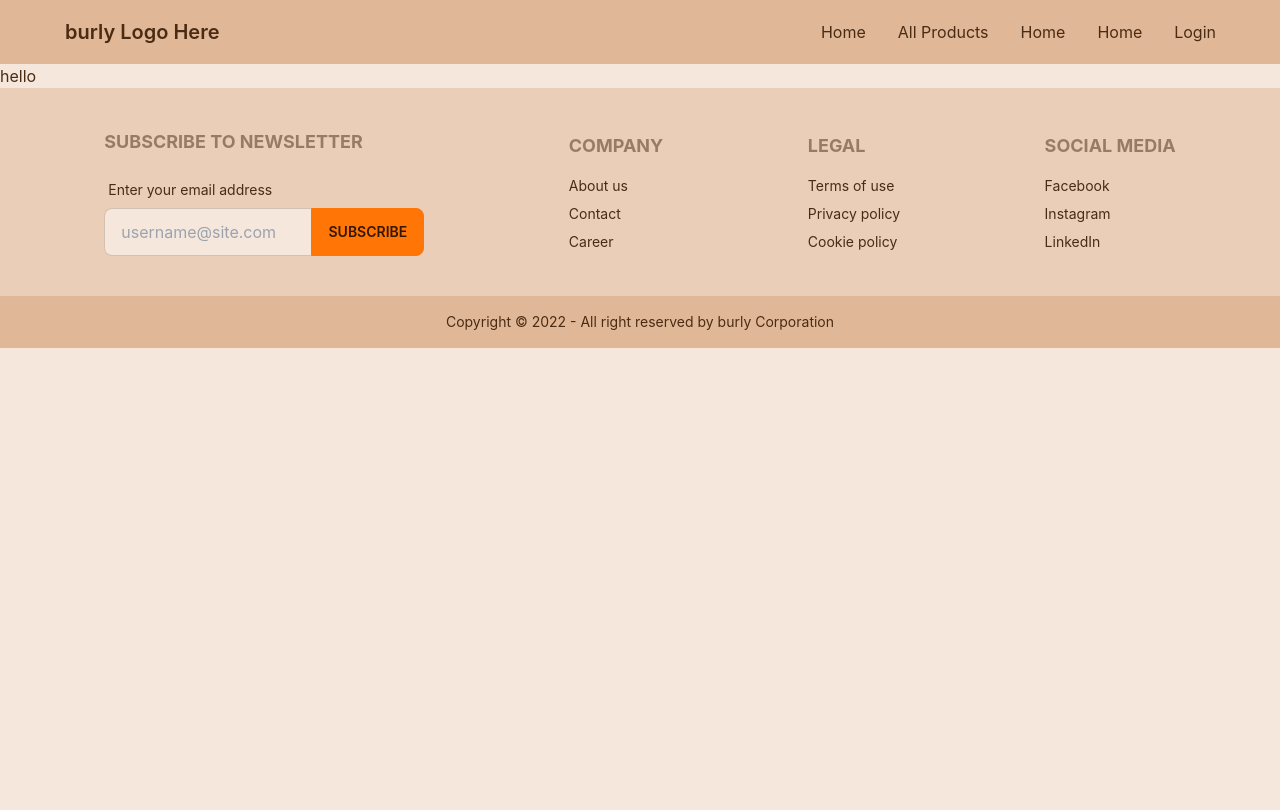
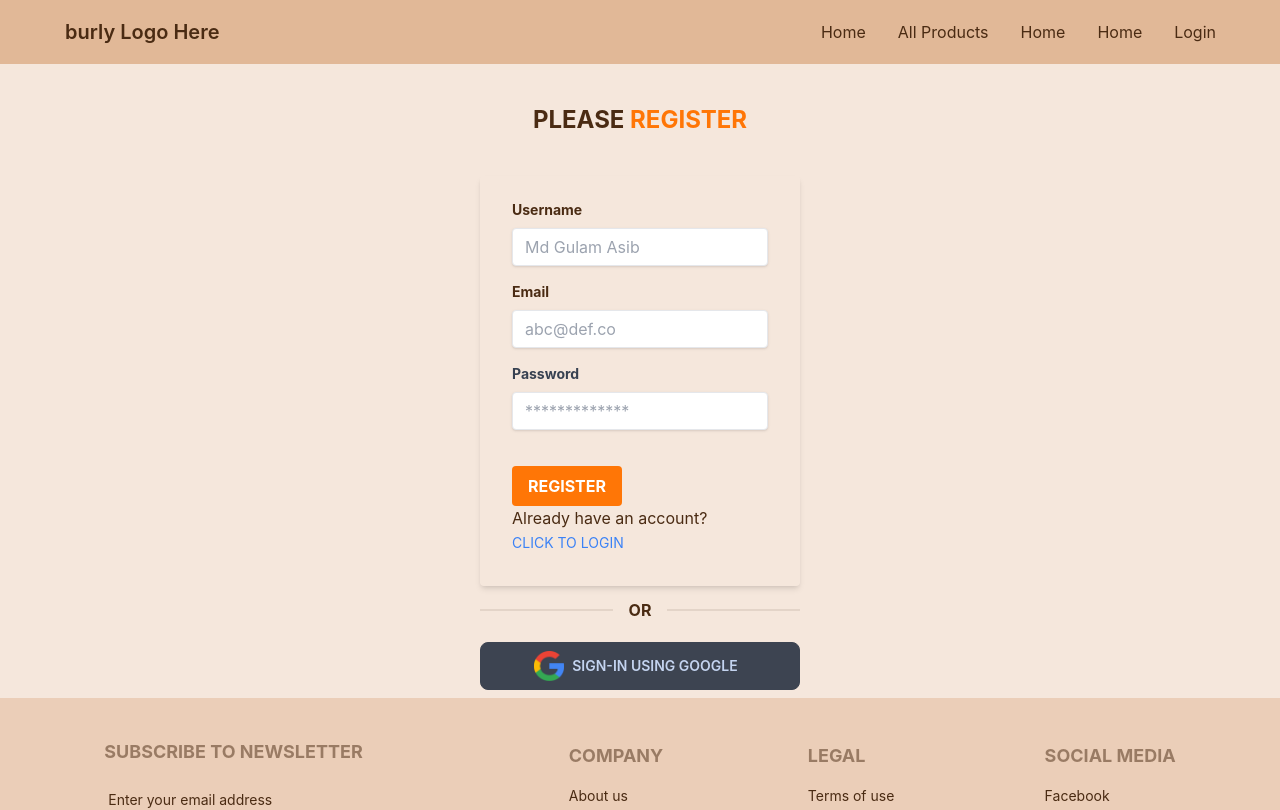
Before and after one commit to mdgulamasib/burly-hammer-client, a React (Create React App) app: page /register in a window 1280 px wide. Shown: the top 810 px of the page. Built offline with nearby package versions, Linux system fonts and the light colour scheme; no server answers.

Commit message:
login register google signin & user updated

```diff
--- /dev/null
+++ b/src/components/Authentication/GoogleSignIn.js
@@ -0,0 +1,42 @@
+import React from 'react';
+import { useLocation, useNavigate } from 'react-router-dom';
+import { useSignInWithGoogle } from 'react-firebase-hooks/auth';
+import auth from '../../firebase.init';
+import google_icon from '../../images/google_icon.png'
+import Loading from '../Shared/Loading';
+const GoogleSignIn = () => {
+    const navigate = useNavigate();
+    const location = useLocation();
+
+    let from = location.state?.from?.pathname || "/";
+    let errorElement;
+
+
+
+    const [signInWithGoogle, user, loading, error] = useSignInWithGoogle(auth);
+
+    if (loading) {
+        return <Loading></Loading>
+    }
+
+    if (error) {
+        errorElement = <p className='text-danger'>Error: {error?.message}</p>
+    }
+
+
+    if (user) {
+        navigate(from, { replace: true });
+    }
+
+    return (
+        <div>
+            <button onClick={() => signInWithGoogle()}
+                className='btn mx-auto w-full my-2'>
+                <img src={google_icon} alt="" width="30" />
+                <span className='px-2 uppercase'>Sign-in using google</span>
+            </button>
+        </div>
+    );
+};
+
+export default GoogleSignIn;
--- a/src/components/Authentication/Login.js
+++ b/src/components/Authentication/Login.js
@@ -6,6 +6,7 @@ import { toast } from 'react-toastify';
 import 'react-toastify/dist/ReactToastify.css';
 import auth from '../../firebase.init'
 import Loading from '../Shared/Loading';
+import GoogleSignIn from './GoogleSignIn';
 
 
 const Login = () => {
@@ -33,9 +34,10 @@ const Login = () => {
     if (user) {
         navigate(from, { replace: true });
     }
+    console.log(error)
 
     if (error) {
-        errorElement = <p className='text-danger'>Error: {error?.message}</p>
+        errorElement = <p className='text-red-700 text-sm'>{error?.message}</p>
     }
 
 
@@ -76,7 +78,7 @@ const Login = () => {
         }
     }
 
-
+    console.log(user)
 
     return (
         <div className='mx-auto'>
@@ -94,18 +96,19 @@ const Login = () => {
                             Password
                         </label>
                         <input class="shadow appearance-none border rounded w-full py-2 px-3 text-gray-700 mb-3 leading-tight focus:outline-none focus:shadow-outline" id="password" type="password" placeholder="*************" ref={passwordRef} required />
+                        {errorElement}
                     </div>
-                    <div class="flex items-center justify-between">
+                    <div class="flex items-center">
                         <button class="bg-primary uppercase hover:bg-secondary text-white font-bold py-2 px-4 rounded focus:outline-none focus:shadow-outline" type="submit" >
                             Sign In
                         </button>
-                        <small class="inline-block align-baseline  text-sm text-blue-500 hover:text-blue-800 uppercase cursor-pointer" onClick={resetPassword}> Forgot Password ?</small>
+                        <small class="inline-block align-baseline  text-sm text-blue-500 hover:text-blue-800 uppercase cursor-pointer pl-10" onClick={resetPassword}>Forgot Password ?</small>
                     </div>
                     <p>Don't have an account? <span className='inline-block align-baseline text-sm text-blue-500 hover:text-blue-800 uppercase cursor-pointer' onClick={navigateRegister}>Click to Register</span></p>
                 </form>
-
+                <div class="divider font-bold">OR</div>
+                <GoogleSignIn></GoogleSignIn>
             </div>
-            {errorElement}
         </div>
     );
 };
--- a/src/components/Authentication/Registration.js
+++ b/src/components/Authentication/Registration.js
@@ -1,9 +1,92 @@
-import React from 'react';
+import React, { useRef } from 'react';
+import { useLocation, useNavigate } from 'react-router-dom';
+import auth from '../../firebase.init';
+import { useCreateUserWithEmailAndPassword, useUpdateProfile } from 'react-firebase-hooks/auth';
+import { useSendEmailVerification } from 'react-firebase-hooks/auth';
+import GoogleSignIn from '../Authentication/GoogleSignIn';
+import Loading from '../Shared/Loading';
 
 const Registration = () => {
+    const nameRef = useRef('')
+    const emailRef = useRef('');
+    const passwordRef = useRef('');
+    const navigate = useNavigate();
+    const location = useLocation();
+    let from = location.state?.from?.pathname || "/";
+    let errorElement;
+
+
+    const [
+        createUserWithEmailAndPassword,
+        user,
+        loading,
+        error,
+    ] = useCreateUserWithEmailAndPassword(auth);
+    const [updateProfile, updating] = useUpdateProfile(auth);
+
+    const [sendEmailVerification] = useSendEmailVerification(auth);
+
+    if (loading || updating) {
+        return <Loading></Loading>
+    }
+
+    if (user) {
+        navigate(from, { replace: true });
+    }
+    if (error) {
+        errorElement = <p className='text-red-700 text-sm'>{error?.message}</p>
+    }
+
+    const handleRegister = async (event) => {
+        event.preventDefault();
+        const name = nameRef.current.value;
+        const email = emailRef.current.value;
+        const password = passwordRef.current.value;
+        await createUserWithEmailAndPassword(email, password);
+        await sendEmailVerification();
+        await updateProfile({ displayName: name });
+    }
+
+    const navigateLogin = event => {
+        navigate('/login')
+    }
+
+    console.log(user)
+
     return (
-        <div>
-            hello
+        <div className='mx-auto'>
+            <h1 className='text-2xl font-bold my-10 text-center uppercase'>Please <span className='text-primary'>Register</span></h1>
+            <div class="md:w-1/4  mx-auto">
+                <form onSubmit={handleRegister} class="bg-primary-100 shadow-md rounded px-8 pt-6 pb-8 mb-4">
+                    <div class="mb-4">
+                        <label class="block text-sm font-bold mb-2" for="username">
+                            Username
+                        </label>
+                        <input class="shadow appearance-none border rounded w-full py-2 px-3  leading-tight focus:outline-none focus:shadow-outline" id="username" type="text" ref={nameRef} placeholder="Md Gulam Asib" required />
+                    </div>
+                    <div class="mb-4">
+                        <label class="block text-sm font-bold mb-2" for="email">
+                            Email
+                        </label>
+                        <input class="shadow appearance-none border rounded w-full py-2 px-3  leading-tight focus:outline-none focus:shadow-outline" id="email" type="email" ref={emailRef} placeholder="abc@def.co" required />
+                    </div>
+                    <div class="mb-6">
+                        <label class="block text-gray-700 text-sm font-bold mb-2" for="password">
+                            Password
+                        </label>
+                        <input class="shadow appearance-none border rounded w-full py-2 px-3 text-gray-700 mb-3 leading-tight focus:outline-none focus:shadow-outline" id="password" type="password" placeholder="*************" ref={passwordRef} required />
+                        {errorElement}
+                    </div>
+                    <div class="flex items-center">
+                        <button class="bg-primary uppercase hover:bg-secondary text-white font-bold py-2 px-4 rounded focus:outline-none focus:shadow-outline" type="submit" >
+                            Register
+                        </button>
+                    </div>
+                    <p>Already have an account? <span className='inline-block align-baseline text-sm text-blue-500 hover:text-blue-800 uppercase cursor-pointer' onClick={navigateLogin}>Click to login</span></p>
+                </form>
+                <div class="divider font-bold">OR</div>
+                <GoogleSignIn></GoogleSignIn>
+            </div>
         </div>
     );
 };
--- a/src/components/Authentication/RequireAuth.js
+++ b/src/components/Authentication/RequireAuth.js
@@ -0,0 +1,21 @@
+import React from 'react';
+import { useAuthState } from 'react-firebase-hooks/auth';
+import { Navigate, useLocation } from 'react-router-dom';
+import auth from '../../firebase.init';
+import Loading from '../Shared/Loading';
+
+const RequireAuth = ({ children }) => {
+    const [user, loading] = useAuthState(auth);
+    const location = useLocation();
+
+    if (loading) {
+        return <Loading></Loading>
+    }
+
+    if (!user) {
+        return <Navigate to="/login" state={{ from: location }} replace></Navigate>
+    }
+    return children;
+};
+
+export default RequireAuth;
--- a/src/components/Shared/Header.js
+++ b/src/components/Shared/Header.js
@@ -1,13 +1,24 @@
+import { signOut } from 'firebase/auth';
 import React from 'react';
+import { useAuthState } from 'react-firebase-hooks/auth';
 import { Link } from 'react-router-dom';
+import auth from '../../firebase.init';
 
 const Header = () => {
+
+    const [user] = useAuthState(auth);
+
+    const logout = () => {
+        signOut(auth);
+        localStorage.removeItem('accessToken')
+    };
+
     const menuItems = <>
         <li><Link to="/">Home</Link></li>
         <li><Link to="/products">All Products</Link></li>
         <li><Link to="/">Home</Link></li>
         <li><Link to="/">Home</Link></li>
-        <li><Link to="/login">Login</Link></li>
+        <li>{user ? <button onClick={logout} >Sign Out</button> : <Link to="/login">Login</Link>}</li>
     </>
     return (
         <div className="navbar mx-auto px-12 bg-base-300">
```
Also changed, not shown: src/images/google_icon.png (added).
